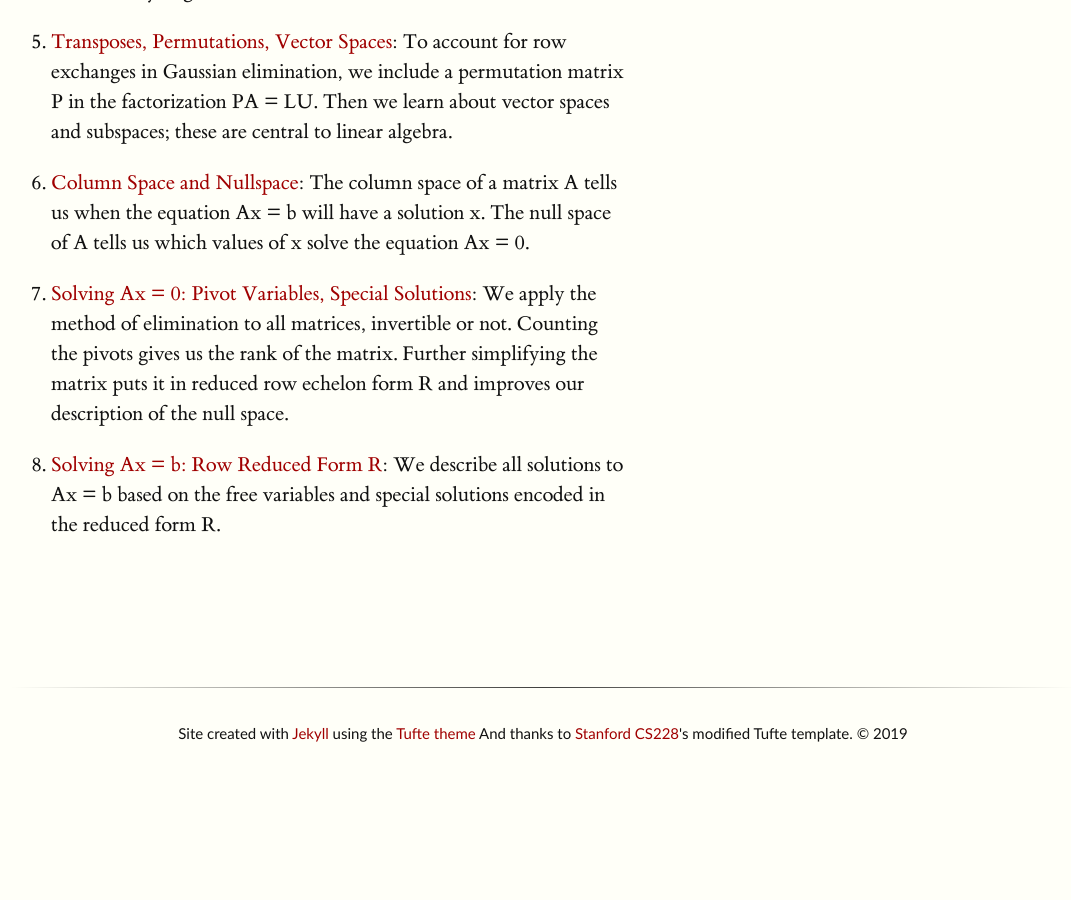
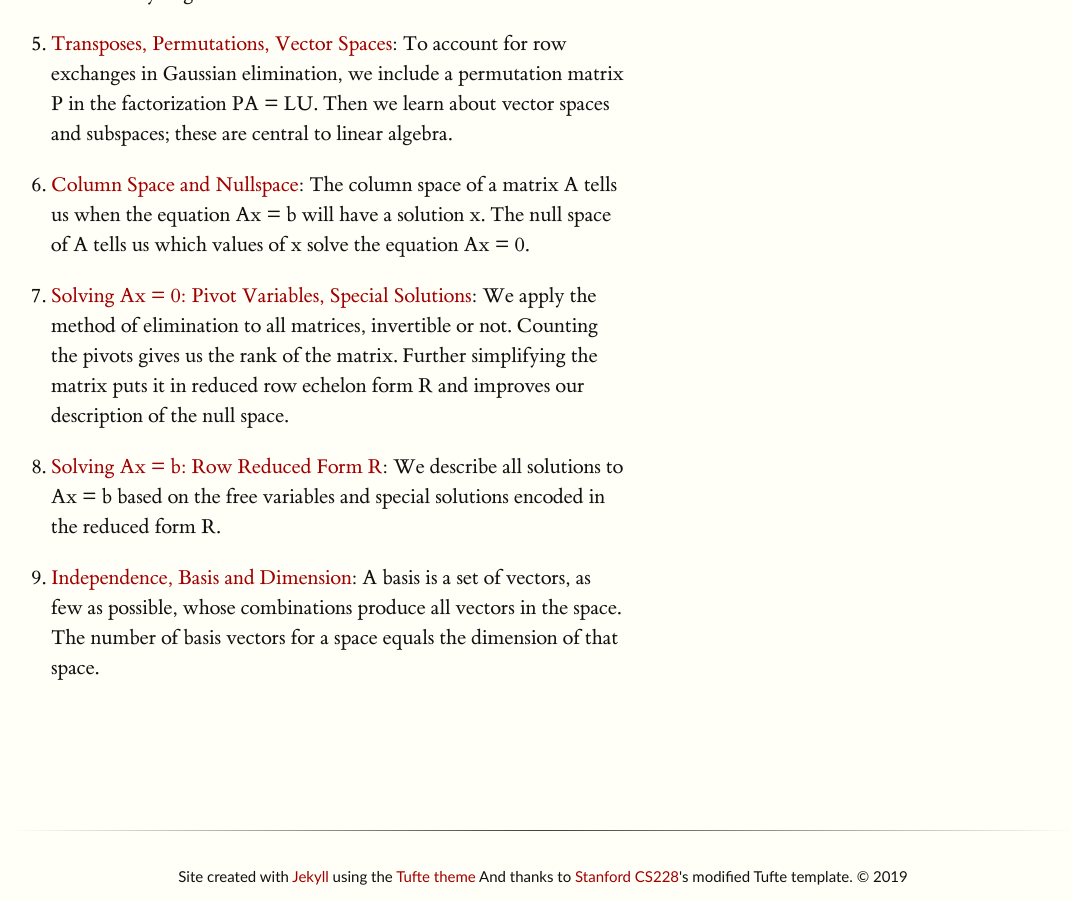
Before and after one commit to RuizhenMai/academic-blog, a Jekyll site: the page built from linear_algebra/index.md, in a window 1280 px wide and 900 px high, scrolled down 1444 px. Shown: the whole window, without its empty margins (149-1220 px from the left). Built offline with Jekyll 4.4.1, drawn with Linux system fonts in a browser that asks for light colours; before the commit the page ends 2201 px from its top, so only the background shows below that; some of the changed text lies outside the part shown.

Commit message:
minor fix

```diff
--- a/linear_algebra/index.md
+++ b/linear_algebra/index.md
@@ -3,7 +3,7 @@ layout: post
 title: Linear Algebra Study Notes
 ---
 
-<span class="newthought">These notes</span>  are taken along with my review on linear algebra by MIT's online course. As I began my journey on Machine Learning, the problem of my unsturdy understanding of Linear Algbera and Matrices arised. Many of important concepts in Machine Learning require a solid comprehension of these knowledge, like column spaces, eigenvector and etc. There can be typos and misclear explanation. If you find any typos or want to contribute{% include sidenote.html note='The notes are still **under construction**! .'%}, please let me know by sending an email to mairuizhen1998@gmail.com including a [linear algebra] in the subject, or just submit a pull request with your fixes to the [GitHub repository](https://github.com/RuizhenMai/academic-blog) I really hope the notes can help out more people who find linear algbera boring or hard to grasp. {% include marginnote.html note=" Thanks for Stanford's CS228 notes on probabilistic models. They are very concise and insightful. And thanks for the modification on Tufte's template. If the usage of this template violates the copyright, please let me know and I will delete this template. "%}
+<span class="newthought">These notes</span>  are taken along with my review on linear algebra by MIT's online course. As I began my journey on Machine Learning, the problem of my unsturdy understanding of Linear Algbera and Matrices arised. Many of important concepts in Machine Learning require a solid comprehension of these knowledge, like column spaces, eigenvector and etc. There can be typos and misclear explanation. If you find any typos or want to contribute{% include sidenote.html note='The notes are still **under construction**!'%}, please let me know by sending an email to mairuizhen1998@gmail.com including a [linear algebra] in the subject, or just submit a pull request with your fixes to the [GitHub repository](https://github.com/RuizhenMai/academic-blog) I really hope the notes can help out more people who find linear algbera boring or hard to grasp. {% include marginnote.html note=" Thanks for Stanford's CS228 notes on probabilistic models. They are very concise and insightful. And thanks for the modification on Tufte's template. If the usage of this template violates the copyright, please let me know and I will delete this template. "%}
 
 ## Preliminaries
 
@@ -11,7 +11,7 @@ title: Linear Algebra Study Notes
 
 ## Unit I: Ax = B and Four Subspaces
 
-1. [The Geometry of Linear Equations](UnitI/The_Geometry_of_Linear_Equations): A major application of linear algebra is to solving systems of linear equations. This lecture presents three ways of thinking about these systems. The "row method" focuses on the individual equations, the "column method" focuses on combining the columns, and the "matrix method" is an even more compact and powerful way of describing systems of linear equations.
+1. [The Geometry of Linear Equations](UnitI/The_Geometry_of_Linear_Equations): A major application of linear algebra is to solving systems of linear equations. This lecture presents three ways of thinking about these systems. The "row method" focuses on the individual equations, the "column method" focuses on combining the columns, and the "matrix method" is an even more compact and powerful way of describing systems of linear equations.{% include sidenote.html note='These introductory decsriptions are copied from the course page'%}
 
 2. [Elimination with Matrices](UnitI/Elimination_of_Matrices): 	This session introduces the method of elimination, an essential tool for working with matrices. The method follows a simple algorithm. To help make sense of material presented later, we describe this algorithm in terms of matrix multiplication.
 
@@ -26,3 +26,5 @@ title: Linear Algebra Study Notes
 7. [Solving Ax = 0: Pivot Variables, Special Solutions](UnitI/solving_ax_eq_0): We apply the method of elimination to all matrices, invertible or not. Counting the pivots gives us the rank of the matrix. Further simplifying the matrix puts it in reduced row echelon form R and improves our description of the null space.
 
 8. [Solving Ax = b: Row Reduced Form R](UnitI/solving_ax_eq_b): We describe all solutions to Ax = b based on the free variables and special solutions encoded in the reduced form R.
+
+9. [Independence, Basis and Dimension](UnitI/Independence_Basis_and_Dimension): A basis is a set of vectors, as few as possible, whose combinations produce all vectors in the space. The number of basis vectors for a space equals the dimension of that space.
```
Also changed, not shown: linear_algebra/UnitI/Independence_Basis_and_Dimension.md (added, +5 -0 lines).
